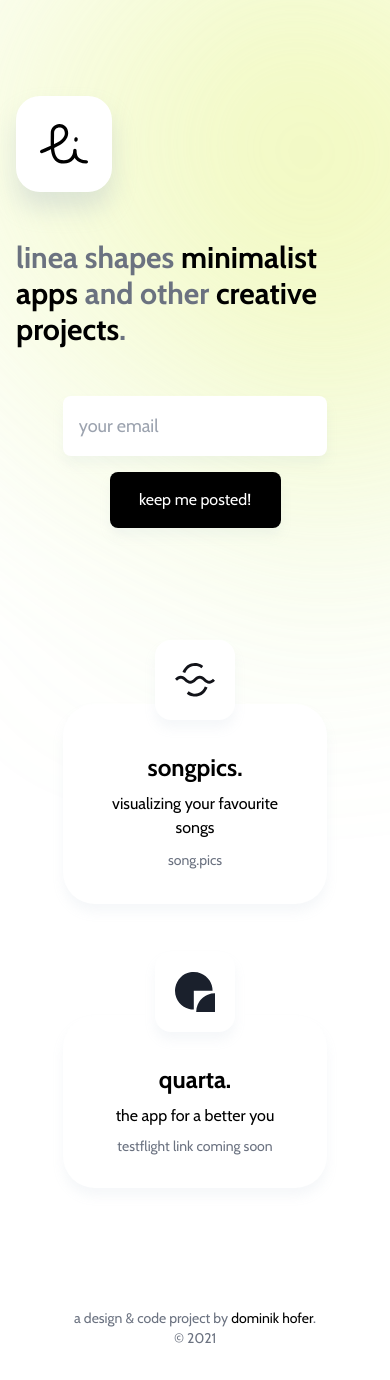
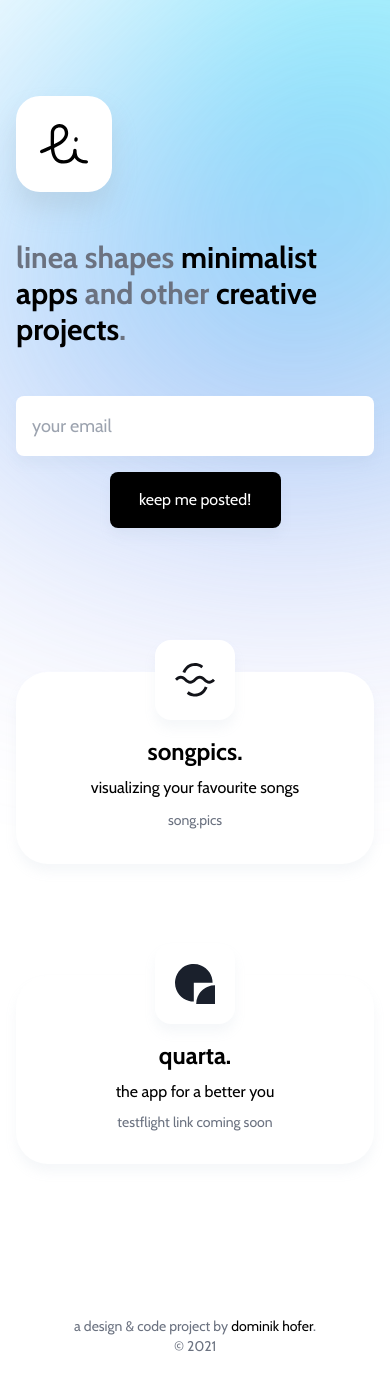
Before and after one commit to hfrdmnk/linea, a Nuxt app: page / in a window 390 px wide. Built offline with nearby package versions, Linux system fonts and the light colour scheme.

Commit message:
small fixes

```diff
--- a/assets/css/main.scss
+++ b/assets/css/main.scss
@@ -36,12 +36,12 @@ body {
 }
 
 .project {
-  @apply sm:col-span-4 sm:mb-0 mb-24 col-span-6 col-start-2 bg-white shadow-normal text-center p-8 relative rounded-half-max;
+  @apply sm:col-span-4 sm:mb-0 mb-24 col-span-full bg-white shadow-normal text-center p-8 relative rounded-half-max;
 
   .icon {
     @apply flex justify-center items-center sm:w-32 sm:h-32 w-20 h-20 absolute bg-white shadow-normal sm:rounded-half-max rounded-2xl;
     left: 50%;
-    transform: translate(-50%, -6rem);
+    transform: translate(-50%, -80%);
 
     img {
       @apply sm:w-16 w-10;
@@ -49,7 +49,7 @@ body {
   }
 
   .title {
-    @apply font-bold sm:text-3xl mb-2 sm:mt-16 mt-4 text-2xl;
+    @apply font-bold sm:text-3xl mb-2 sm:mt-16 mt-8 text-2xl;
   }
 
   .desc {
@@ -59,4 +59,8 @@ body {
   .cta {
     @apply text-gray-500 sm:text-base text-sm;
   }
+
+  &:last-child {
+    @apply mb-0;
+  }
 }
--- a/pages/index.vue
+++ b/pages/index.vue
@@ -1,6 +1,6 @@
 <template>
   <div class="page">
-    <img :src="require(`~/assets/img/gradients/gradient${randomImg}.png`)" class="gradientbg">
+    <img :src="require(`~/assets/img/gradients/gradient2.png`)" class="gradientbg">
     <div class="wrapper">
       <header class="sm:pt-36 pt-24">
         <div class="logo sm:h-44 sm:w-44 h-24 w-24 bg-white shadow-elevated sm:rounded-max rounded-3xl flex justify-center items-center">
@@ -8,12 +8,12 @@
         </div>
         <h1 class="sm:mt-20 mt-12 font-bold sm:text-5xl text-3xl text-gray-500 leading">linea shapes <span class="text-black">minimalist apps</span> and other <span class="text-black">creative projects</span>.</h1>
         <form action="https://buttondown.email/api/emails/embed-subscribe/dominikhofer" method="post" target="popupwindow" onsubmit="window.open('https://buttondown.email/dominikhofer', 'popupwindow')" class="sm:mt-20 mt-12 grid gap-4 grid-cols-8">
-          <input type="email" placeholder="your email" name="email" id="bd-email" class="sm:col-span-4 col-span-6 sm:col-start-2 col-start-2 inputfield">
+          <input type="email" placeholder="your email" name="email" id="bd-email" class="sm:col-span-4 col-span-full sm:col-start-2 inputfield">
           <input type="hidden" value="1" name="embed" />
           <button type="submit" class="sm:col-span-2 bg-black text-white rounded-lg shadow-normal p-4 col-span-4 col-start-3">keep me posted!</button>
         </form>
       </header>
-      <main class="sm:py-48 pt-44">
+      <main class="sm:py-48 pt-36 pb-32">
         <div class="grid gap-4 grid-cols-8">
           <div class="project" v-for="project in projects" :key="project.logo">
             <div class="icon">
--- a/pages/subscribe.vue
+++ b/pages/subscribe.vue
@@ -1,6 +1,6 @@
 <template>
   <div class="page">
-    <img :src="require(`~/assets/img/gradients/gradient${randomImg}.png`)" class="gradientbg">
+    <img :src="require(`~/assets/img/gradients/gradient2.png`)" class="gradientbg">
     <div class="wrapper">
       <header class="sm:pt-36 pt-24 mb-12">
         <div class="logo sm:h-44 sm:w-44 h-24 w-24 bg-white shadow-elevated sm:rounded-max rounded-3xl flex justify-center items-center">
--- a/pages/unsubscribe.vue
+++ b/pages/unsubscribe.vue
@@ -1,6 +1,6 @@
 <template>
   <div class="page">
-    <img :src="require(`~/assets/img/gradients/gradient${randomImg}.png`)" class="gradientbg">
+    <img :src="require(`~/assets/img/gradients/gradient2.png`)" class="gradientbg">
     <div class="wrapper">
       <header class="sm:pt-36 pt-24 mb-12">
         <div class="logo sm:h-44 sm:w-44 h-24 w-24 bg-white shadow-elevated sm:rounded-max rounded-3xl flex justify-center items-center">
```
